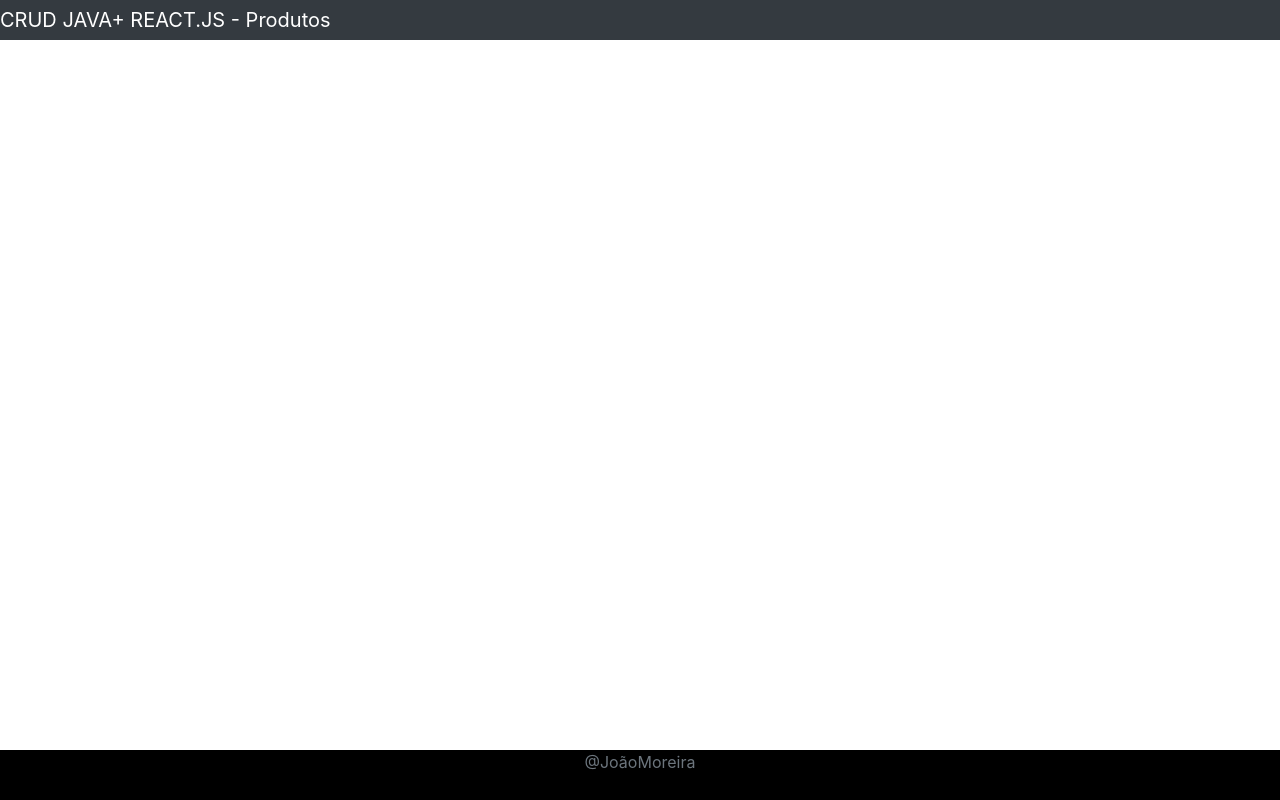
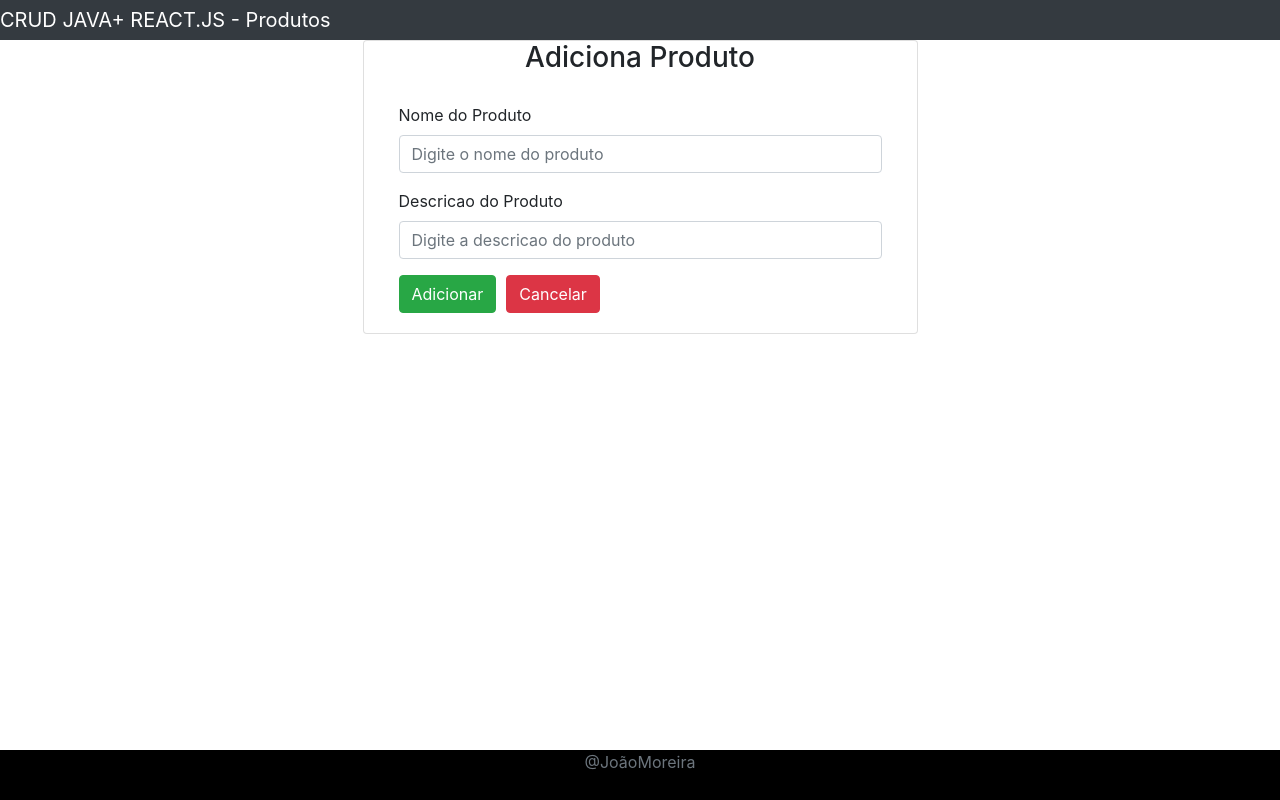
Before and after one commit to jhmoreira/crud-front, a React (Create React App) app: page /adiciona-produto in a window 1280 px wide. Built offline with nearby package versions, Linux system fonts and the light colour scheme.

Commit message:
Cria formulario de produtos

```diff
--- a/src/components/CriarProduto.jsx
+++ b/src/components/CriarProduto.jsx
@@ -1,21 +1,66 @@
 import React, {Component} from 'react'
 
 class CriarProduto extends Component{
-
     constructor(props){
-
         super(props)
         this.state={
+               nomeProduto:'',
+               descricaoProduto:''
+        }
+        this.adicionaNome= this.adicionaNome.bind(this);
+        this.adicionaDescricao= this.adicionaDescricao.bind(this);
+        this.adicionaProduto=this.adicionaProduto.bind(this);
+    }
+    adicionaProduto=(e)=>{
+        e.preventDefault();
+
+         let produto={nomeProduto: this.state.nomeProduto, descricaoProduto: this.state.descricaoProduto};
+         console.log('produto =>'+ JSON.stringify(produto));
+
+    }
+    adicionaNome = (event)=>{
+        this.setState({nomeProduto: event.target.value})
     }
 
-
+    adicionaDescricao = (event)=>{
+        this.setState({descricaoProduto: event.target.value})
     }
-
+    cancelar(){
+        this.props.history.push('/produtos');
+    }
     render(){
         return(
-            <>
-                    <h1>Adiciona Formulario</h1>
-            </>
+            <div>
+              <div className="container">
+                  <div className="row">
+                      <div className="card col-md-6 offset-md-3 offset-md-3">
+                          <h3 className="text-center">
+                              Adiciona Produto
+                          </h3>
+
+                          <div className="card-body">
+                              <form >
+                                 <div className="form-group">
+                                     <label> Nome do Produto </label>
+                                     <input type="text" name="nomeProduto" placeholder="Digite o nome do produto" value={this.state.nomeProduto} className="form-control" onChange={this.adicionaNome}/>
+
+                                 </div>
+                                 <div className="form-group">
+                                     <label> Descricao do Produto </label>
+                                     <input type="text" name="descricaoProduto" placeholder="Digite a descricao do produto" value={this.state.descricaoProduto} className="form-control" onChange={this.adicionaDescricao}/>
+
+                                 </div>
+
+                                 <button className="btn btn-success" onClick={this.adicionaProduto}>Adicionar</button>
+                                 <button className="btn btn-danger" onClick={this.cancelar.bind(this)} style={{marginLeft:"10px"}}>Cancelar</button>
+
+
+                              </form>
+                          </div>
+                      </div>
+                  </div>
+              </div>
+            </div>
         )
     }
 }
--- a/src/components/ListaDeProdutos.jsx
+++ b/src/components/ListaDeProdutos.jsx
@@ -21,7 +21,7 @@ class ListaDeProdutos extends Component{
 
     adicionaProduto(){
 
-        this.props.history.push('adiciona-produto');
+        this.props.history.push('/adiciona-produto');
     }
     render(){
         return(
```
Also changed, not shown: src/App.js (+3 -4 lines).
